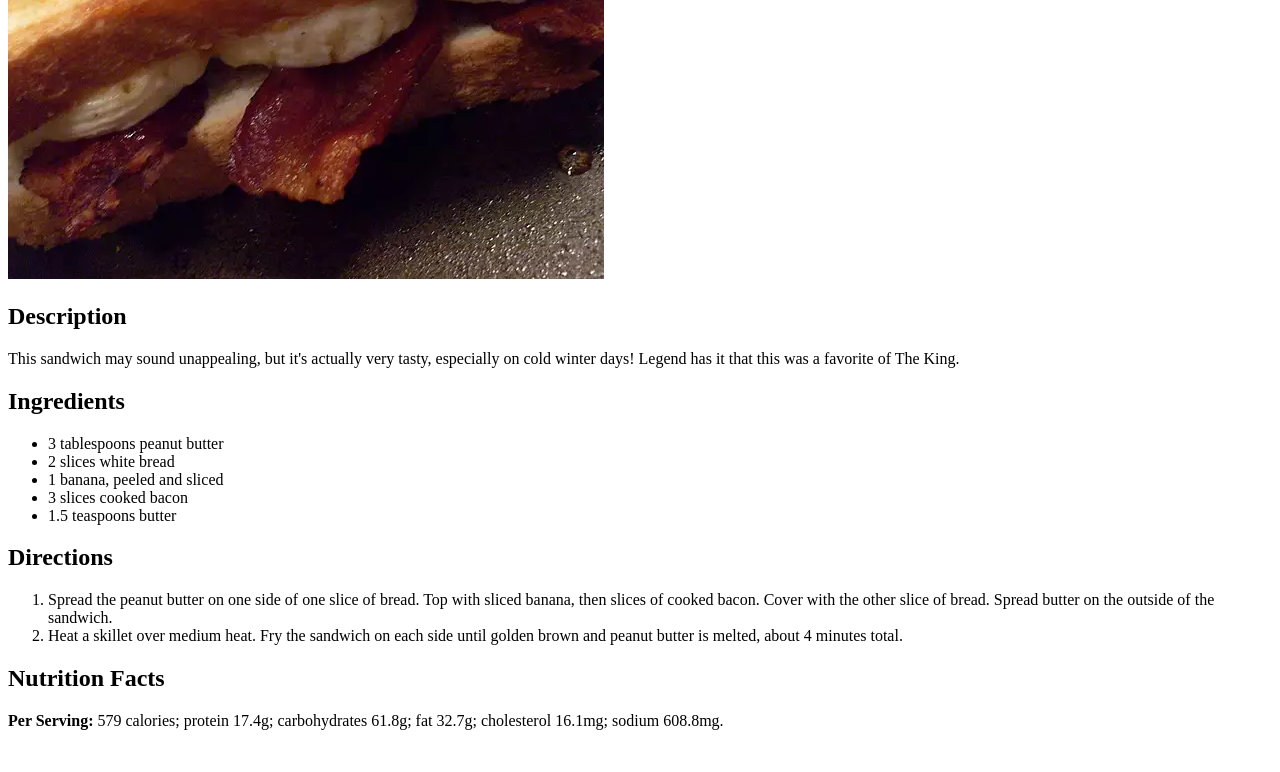
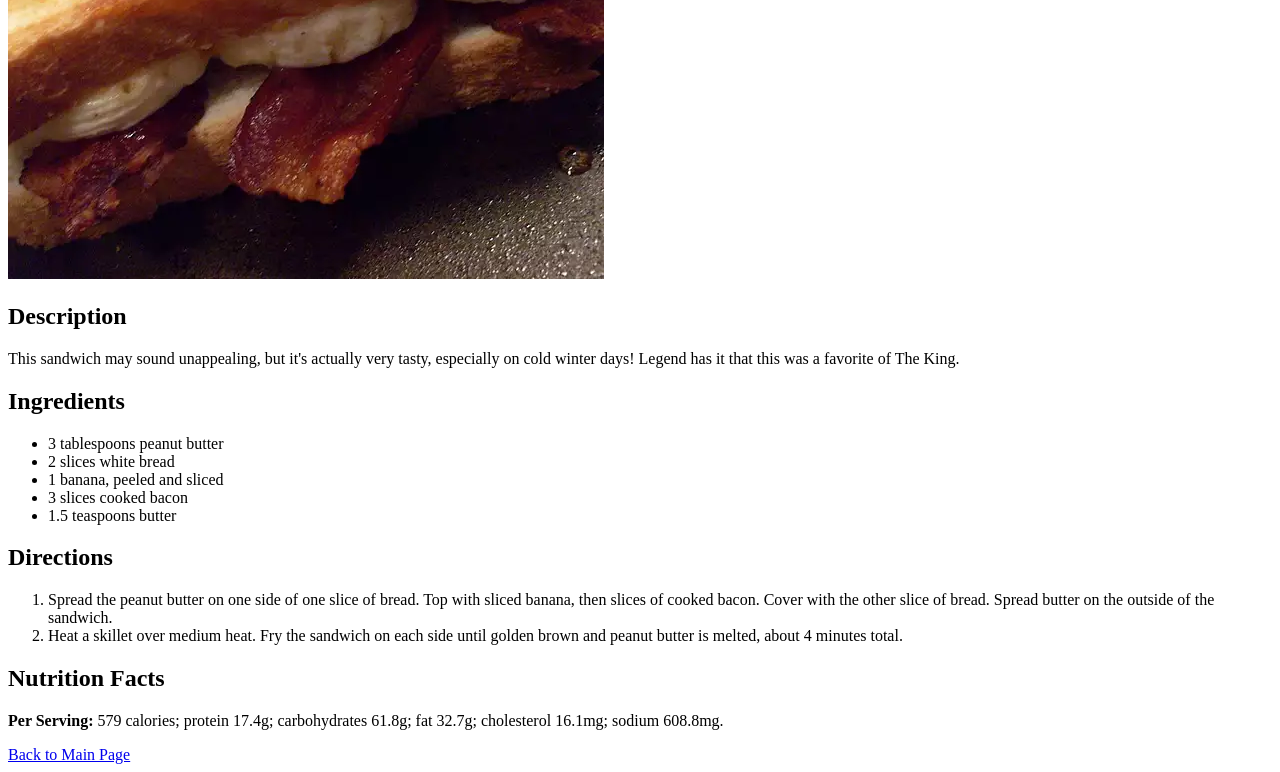
Before and after one commit to stay0nly/recepies, a plain HTML site: page recepies/recepie/elvis-sandvich.html in a window 1280 px wide. Shown: the part 397-1169 px from the top of the page. Before the commit the page ends 1143 px from the top, so only its background shows below. Drawn offline with Linux system fonts and the light colour scheme.

Commit message:
Go back link Added

```diff
--- a/recepies/recepie/elvis-sandvich.html
+++ b/recepies/recepie/elvis-sandvich.html
@@ -28,5 +28,6 @@
     </ol>
     <h2>Nutrition Facts</h2>
     <p><b>Per Serving:</b> 579 calories; protein 17.4g; carbohydrates 61.8g; fat 32.7g; cholesterol 16.1mg; sodium 608.8mg.</p>
+  <a href="../../index.html">Back to Main Page</a>
 </body>
 </html>
```
Also changed, not shown: recepies/recepie/almond-berry-smoothie.html (+1 -1 lines), recepies/recepie/oatmeal-peanut-butter-cookies.html (+1 -1 lines).
